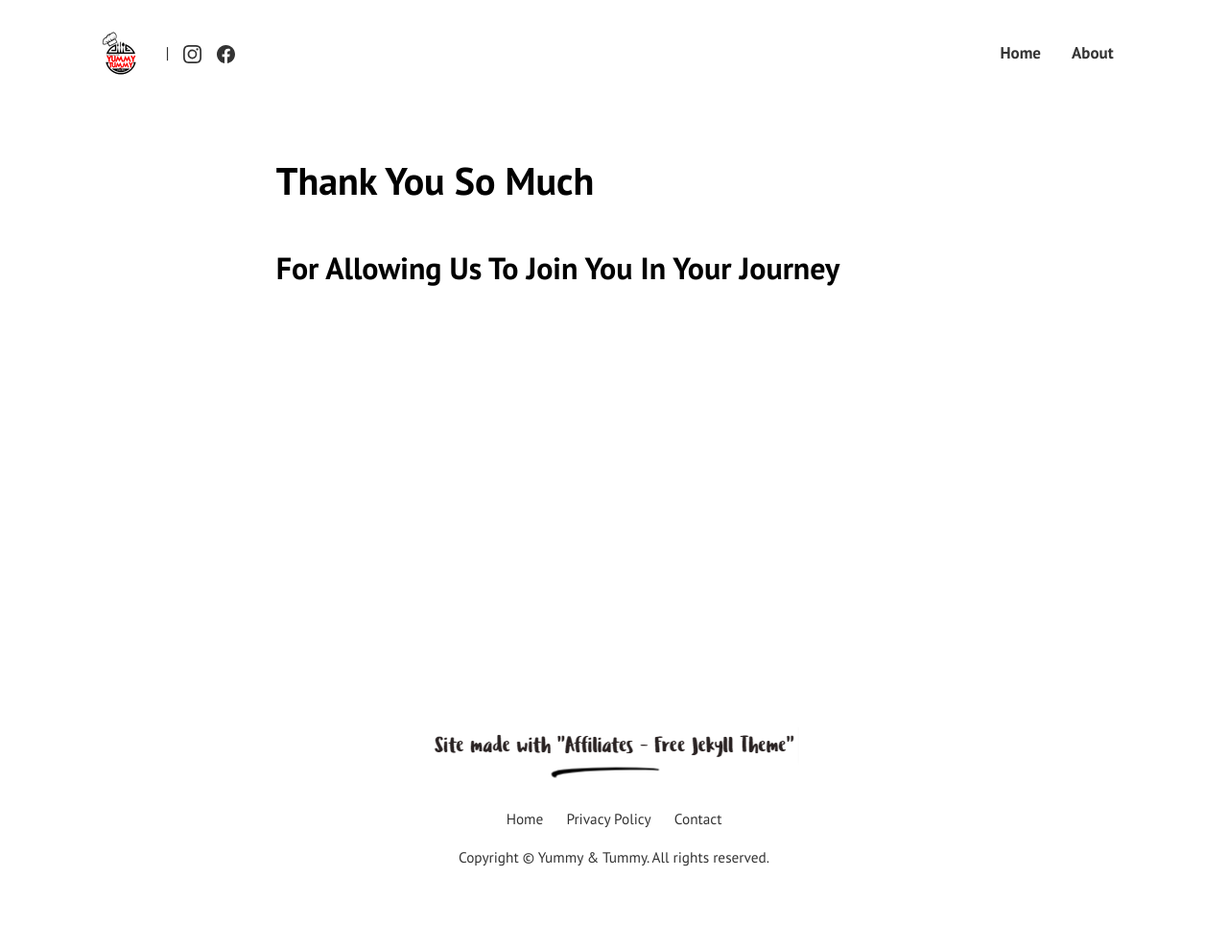
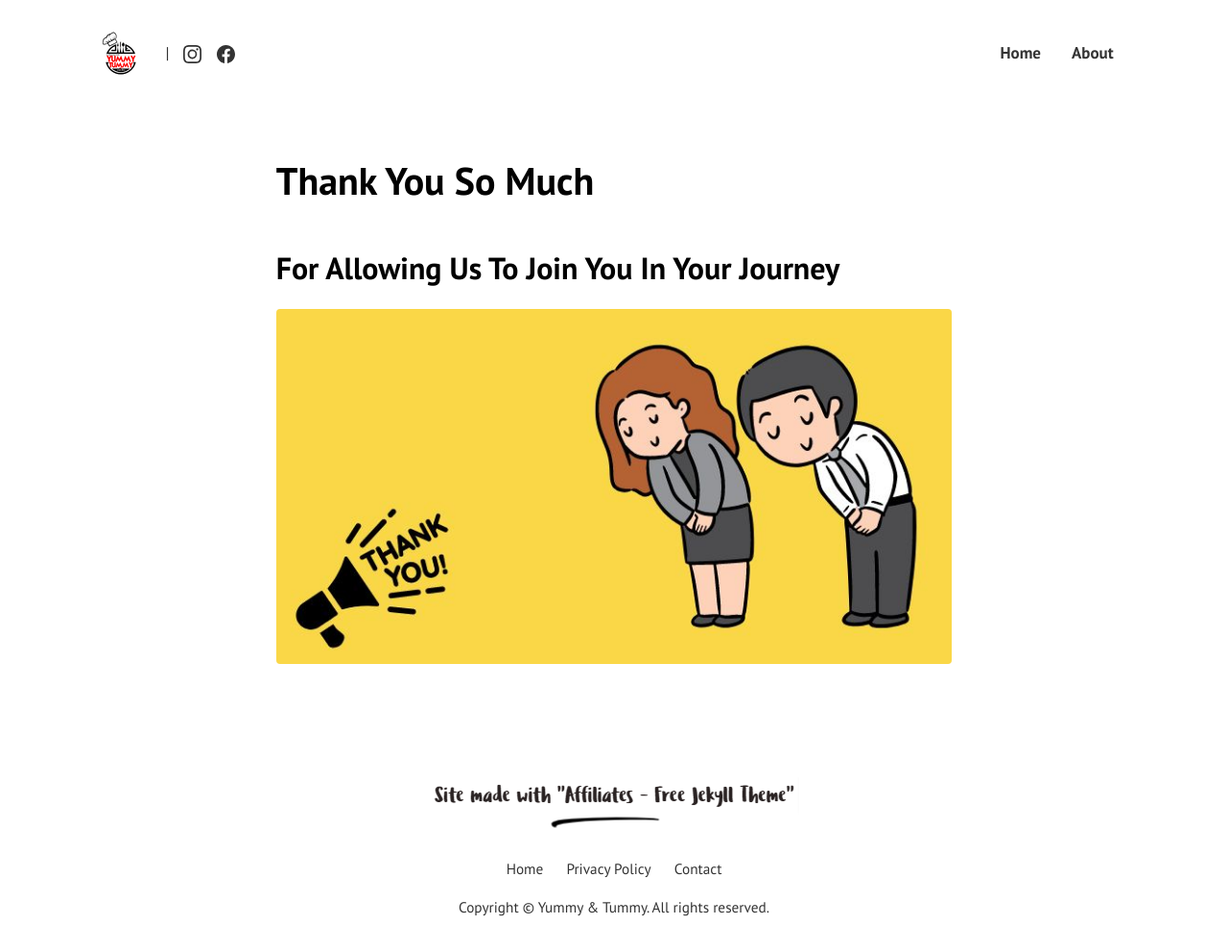
Before and after one commit to LakasNetwork/savore, a Jekyll site: the page built from thanks.html, in a window 1280 px wide and 988 px high. Shown: the whole window at 96% size. Built offline with Jekyll 4.4.1, drawn with Linux system fonts in a browser that asks for light colours.

Commit message:
Update thanks page

```diff
--- a/thanks.html
+++ b/thanks.html
@@ -4,6 +4,5 @@ title:
 ---
 <h1>Thank You So Much</h1>
 <h2>For Allowing Us To Join You In Your Journey</h2>
-<div style="max-width: 750px">
 
-</div>
+<img src="/assets/images/yt-thanks.jpg"/>
```
Also changed, not shown: assets/images/yt-thanks.jpg (added).
